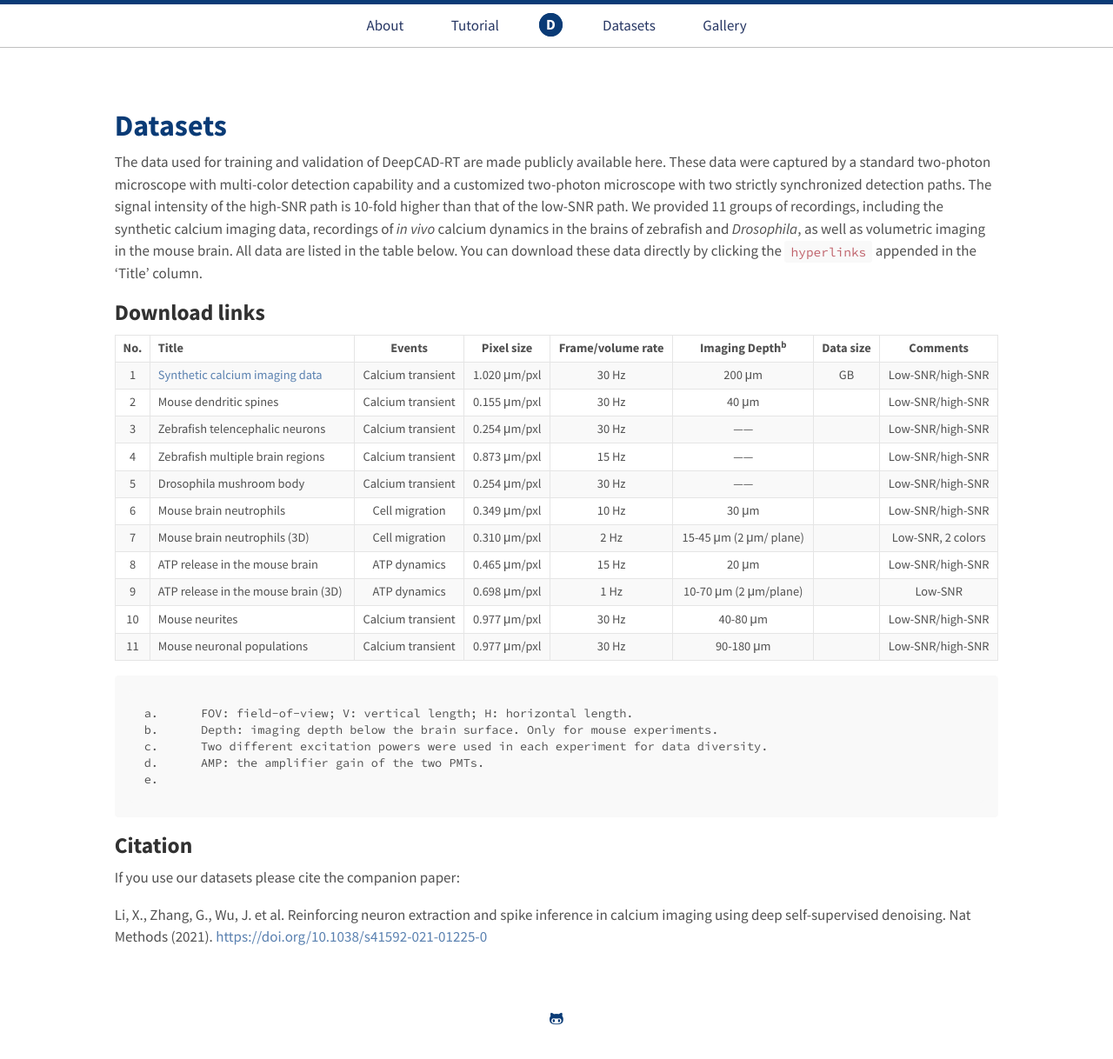
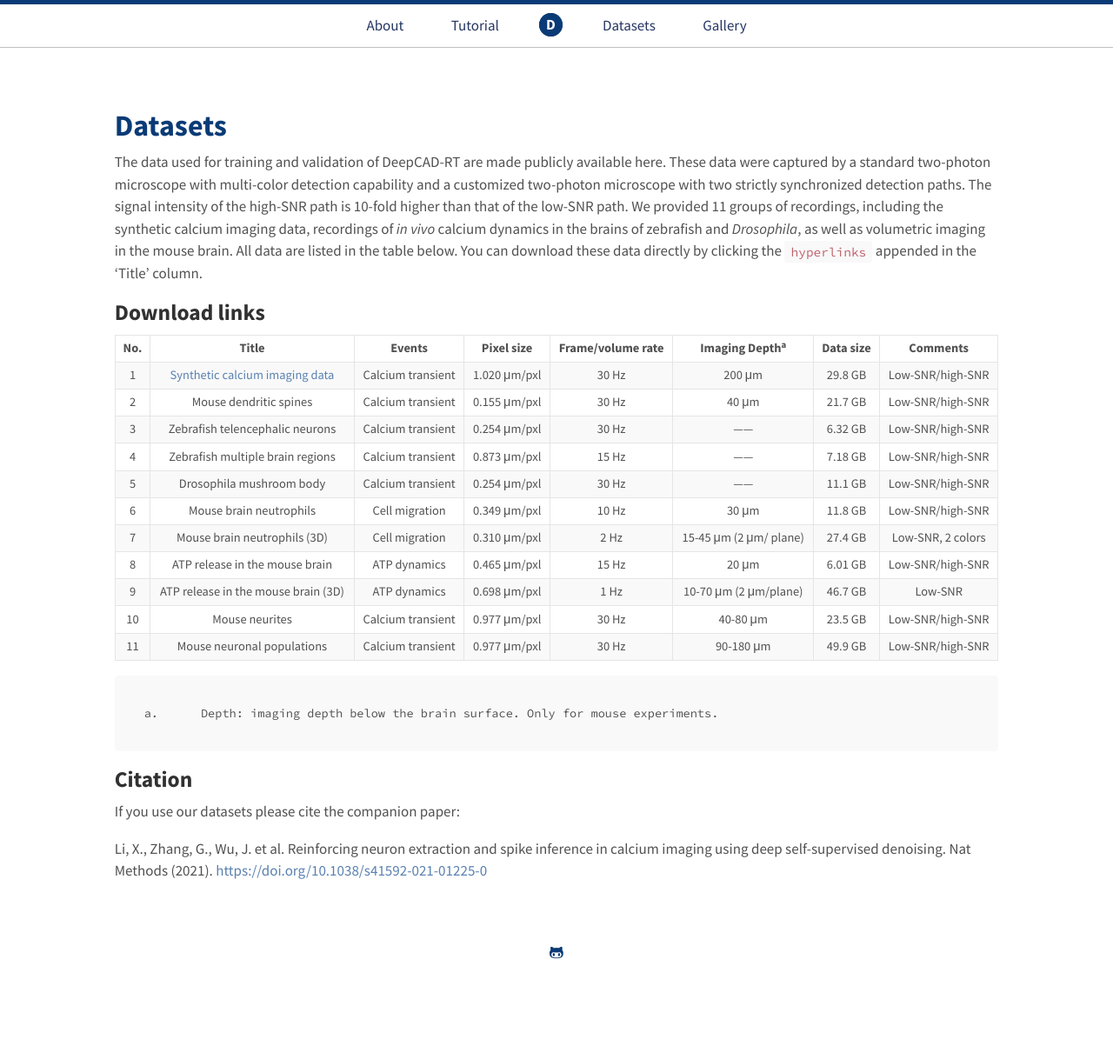
Before and after one commit to cabooster/DeepCAD-RT, a Jekyll site: the page built from Datasets.md, in a window 1280 px wide. Shown: the whole page at 87% size. Built offline with Jekyll 4.4.1, drawn with Linux system fonts in a browser that asks for light colours; after the commit the page ends 1142 px from its top, so only the background shows below that.

Commit message:
Add files via upload

````diff
--- a/Datasets.md
+++ b/Datasets.md
@@ -7,26 +7,22 @@
 
 ## Download links
 
-| No.  | Title                                                        |      Events       |  Pixel size  | Frame/volume rate | Imaging Depth<sup>b</sup> | Data size |     Comments      |
-| :--: | ------------------------------------------------------------ | :---------------: | :----------: | :---------------: | :-----------------------: | :-------: | :---------------: |
-|  1   | [Synthetic calcium imaging data](https://doi.org/10.5281/zenodo.6254739) | Calcium transient | 1.020 μm/pxl |       30 Hz       |          200 μm           |    GB     | Low-SNR/high-SNR  |
-|  2   | Mouse dendritic spines                                       | Calcium transient | 0.155 μm/pxl |       30 Hz       |           40 μm           |           | Low-SNR/high-SNR  |
-|  3   | Zebrafish telencephalic neurons                              | Calcium transient | 0.254 μm/pxl |       30 Hz       |            ——             |           | Low-SNR/high-SNR  |
-|  4   | Zebrafish multiple brain regions                             | Calcium transient | 0.873 μm/pxl |       15 Hz       |            ——             |           | Low-SNR/high-SNR  |
-|  5   | Drosophila mushroom body                                     | Calcium transient | 0.254 μm/pxl |       30 Hz       |            ——             |           | Low-SNR/high-SNR  |
-|  6   | Mouse brain neutrophils                                      |  Cell migration   | 0.349 μm/pxl |       10 Hz       |           30 μm           |           | Low-SNR/high-SNR  |
-|  7   | Mouse brain neutrophils (3D)                                 |  Cell migration   | 0.310 μm/pxl |       2 Hz        |  15-45 μm (2 μm/ plane)   |           | Low-SNR, 2 colors |
-|  8   | ATP release in the mouse brain                               |   ATP dynamics    | 0.465 μm/pxl |       15 Hz       |           20 μm           |           | Low-SNR/high-SNR  |
-|  9   | ATP release in the mouse brain (3D)                          |   ATP dynamics    | 0.698 μm/pxl |       1 Hz        |   10-70 μm (2 μm/plane)   |           |      Low-SNR      |
-|  10  | Mouse neurites                                               | Calcium transient | 0.977 μm/pxl |       30 Hz       |         40-80 μm          |           | Low-SNR/high-SNR  |
-|  11  | Mouse neuronal populations                                   | Calcium transient | 0.977 μm/pxl |       30 Hz       |         90-180 μm         |           | Low-SNR/high-SNR  |
+| No.  |                            Title                             |      Events       |  Pixel size  | Frame/volume rate | Imaging Depth<sup>a</sup> | Data size |     Comments      |
+| :--: | :----------------------------------------------------------: | :---------------: | :----------: | :---------------: | :-----------------------: | :-------: | :---------------: |
+|  1   | [Synthetic calcium imaging data](https://doi.org/10.5281/zenodo.6254739) | Calcium transient | 1.020 μm/pxl |       30 Hz       |          200 μm           |  29.8 GB  | Low-SNR/high-SNR  |
+|  2   |                    Mouse dendritic spines                    | Calcium transient | 0.155 μm/pxl |       30 Hz       |           40 μm           |  21.7 GB  | Low-SNR/high-SNR  |
+|  3   |               Zebrafish telencephalic neurons                | Calcium transient | 0.254 μm/pxl |       30 Hz       |            ——             |  6.32 GB  | Low-SNR/high-SNR  |
+|  4   |               Zebrafish multiple brain regions               | Calcium transient | 0.873 μm/pxl |       15 Hz       |            ——             |  7.18 GB  | Low-SNR/high-SNR  |
+|  5   |                   Drosophila mushroom body                   | Calcium transient | 0.254 μm/pxl |       30 Hz       |            ——             |  11.1 GB  | Low-SNR/high-SNR  |
+|  6   |                   Mouse brain neutrophils                    |  Cell migration   | 0.349 μm/pxl |       10 Hz       |           30 μm           |  11.8 GB  | Low-SNR/high-SNR  |
+|  7   |                 Mouse brain neutrophils (3D)                 |  Cell migration   | 0.310 μm/pxl |       2 Hz        |  15-45 μm (2 μm/ plane)   |  27.4 GB  | Low-SNR, 2 colors |
+|  8   |                ATP release in the mouse brain                |   ATP dynamics    | 0.465 μm/pxl |       15 Hz       |           20 μm           |  6.01 GB  | Low-SNR/high-SNR  |
+|  9   |             ATP release in the mouse brain (3D)              |   ATP dynamics    | 0.698 μm/pxl |       1 Hz        |   10-70 μm (2 μm/plane)   |  46.7 GB  |      Low-SNR      |
+|  10  |                        Mouse neurites                        | Calcium transient | 0.977 μm/pxl |       30 Hz       |         40-80 μm          |  23.5 GB  | Low-SNR/high-SNR  |
+|  11  |                  Mouse neuronal populations                  | Calcium transient | 0.977 μm/pxl |       30 Hz       |         90-180 μm         |  49.9 GB  | Low-SNR/high-SNR  |
 
 ```
-a.	FOV: field-of-view; V: vertical length; H: horizontal length.
-b.	Depth: imaging depth below the brain surface. Only for mouse experiments.
-c.	Two different excitation powers were used in each experiment for data diversity.
-d.	AMP: the amplifier gain of the two PMTs.
-e.
+a.	Depth: imaging depth below the brain surface. Only for mouse experiments.
 ```
 
 ## Citation
````
Also changed, not shown: About.md (+8 -9 lines).
